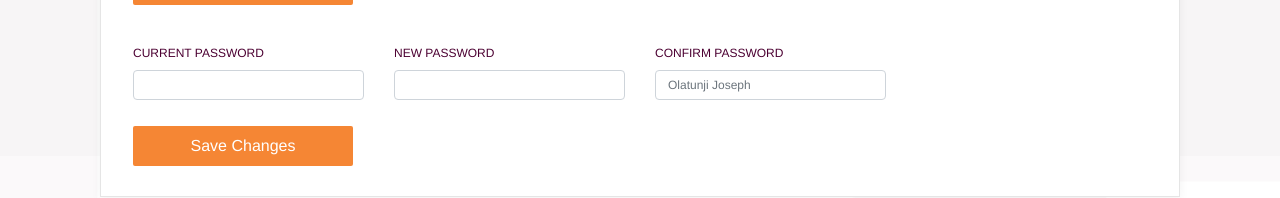
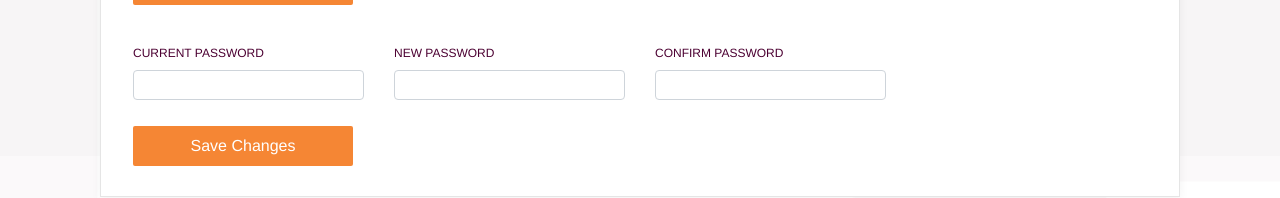
Before and after one commit to AudreyHal/Application-Manager, a Vue app: page /account_settings in a window 1280 px wide. Shown: the part 644-842 px from the top of the page. Built offline with nearby package versions, Linux system fonts and the light colour scheme.

Commit message:
Change placeholder

```diff
--- a/src/components/AccountSettings.vue
+++ b/src/components/AccountSettings.vue
@@ -46,7 +46,7 @@
           </div>
           <div class="form-group col-3">
             <label for="confirm_password">CONFIRM PASSWORD</label>
-            <input type="password" class="form-control" id="confirm_password"  placeholder="Olatunji Joseph" >
+            <input type="password" class="form-control" id="confirm_password"  placeholder="" >
           </div>
         </div>
         <button type="submit" class="btn save_button" id="save">Save Changes</button>
```
